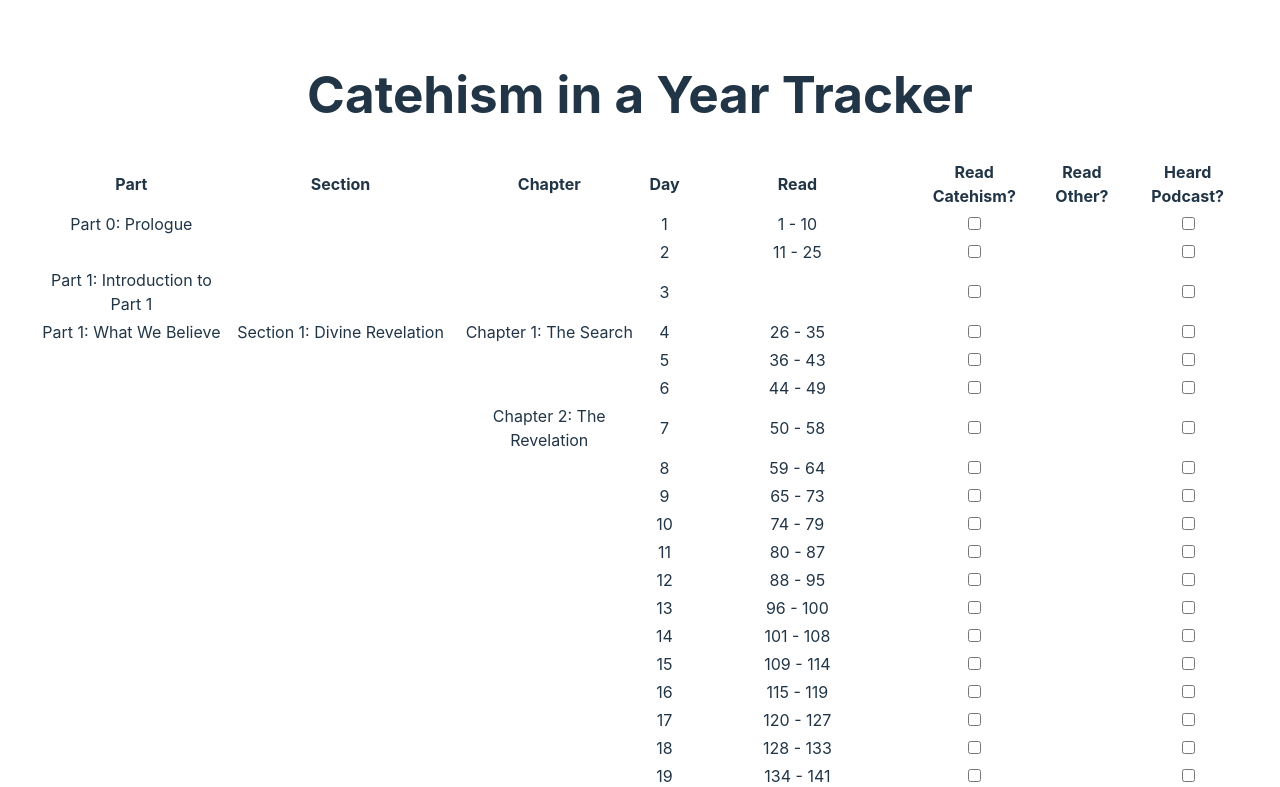
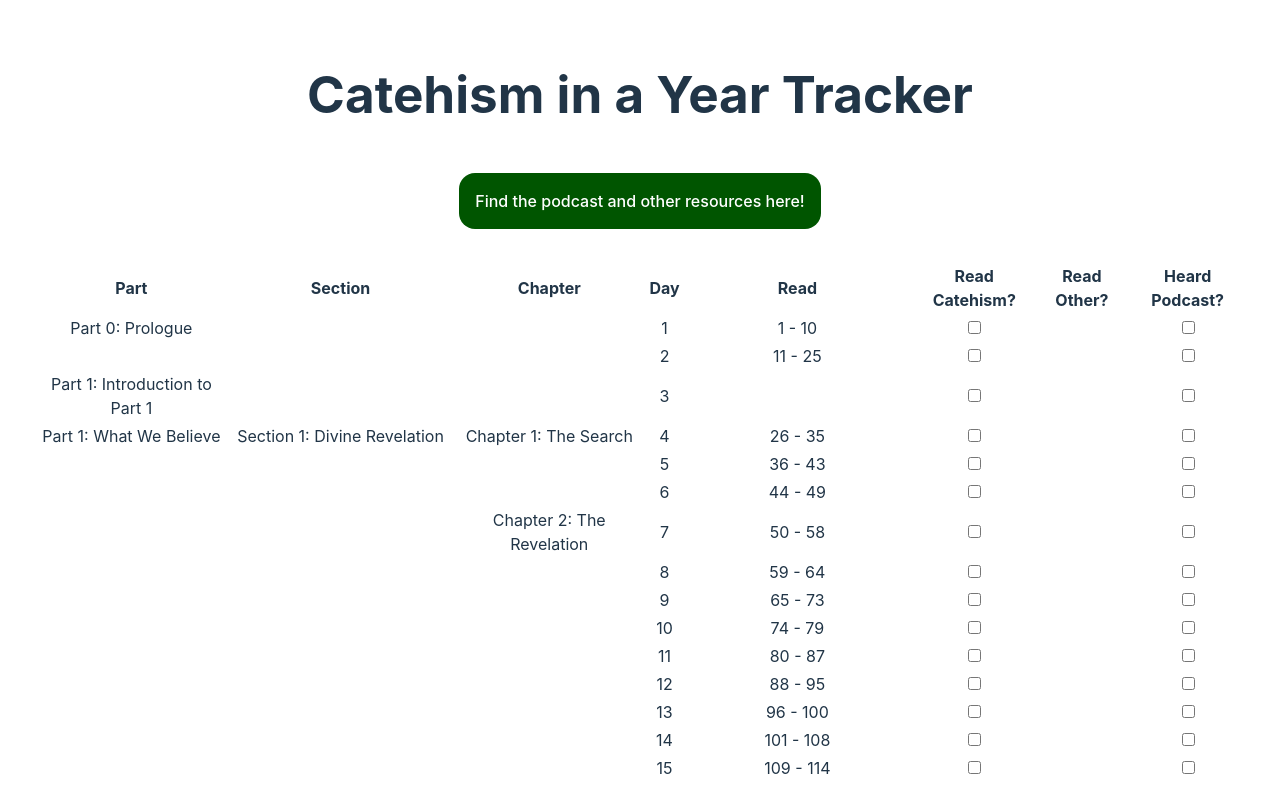
Before and after one commit to edbrannin/catechism-in-a-year-tracker, a React (Vite) app: page / in a window 1280 px wide. Shown: the top 787 px of the page. Built offline with nearby package versions, Linux system fonts and the light colour scheme.

Commit message:
Add a link to the Catechism in a Year page to the top

```diff
--- a/src/App.css
+++ b/src/App.css
@@ -15,6 +15,15 @@
 }
 .logo.react:hover {
   filter: drop-shadow(0 0 2em #61dafbaa);
+}
+
+.link-button {
+  display: inline-block;
+  margin: 1em;
+  padding: 1em;
+  background-color: #050;
+  color: white;
+  border-radius: 1em;
 }
 
 @keyframes logo-spin {
--- a/src/App.tsx
+++ b/src/App.tsx
@@ -12,6 +12,9 @@ function App() {
   return (
     <div className="App">
       <h1>Catehism in a Year Tracker</h1>
+      <p>
+        <a href="https://ascensionpress.com/ciy" className="link-button">Find the podcast and other resources here!</a>
+      </p>
       <ReadingPlanList
         progress={progress}
         readingPlanDays={readingPlan}
```
